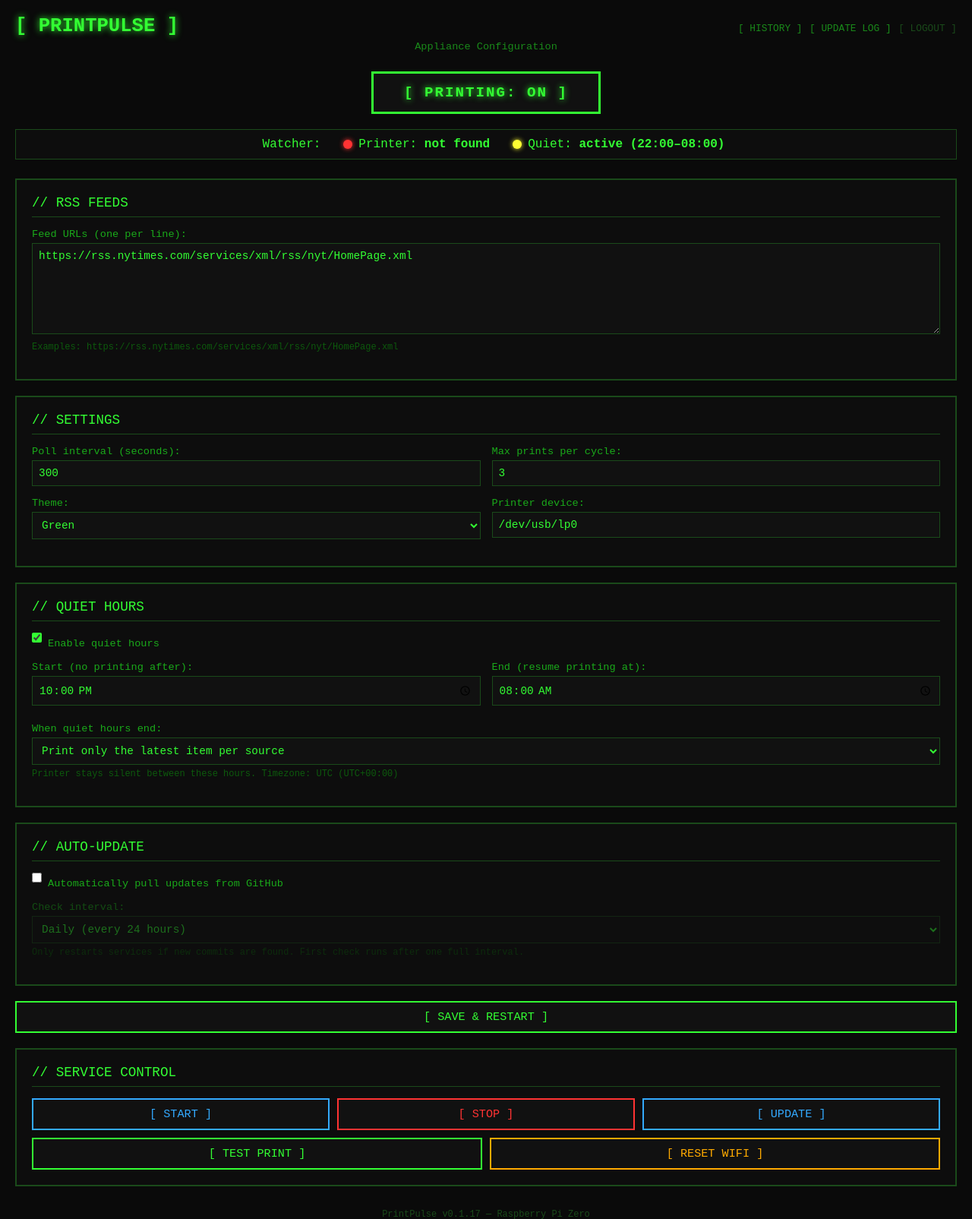
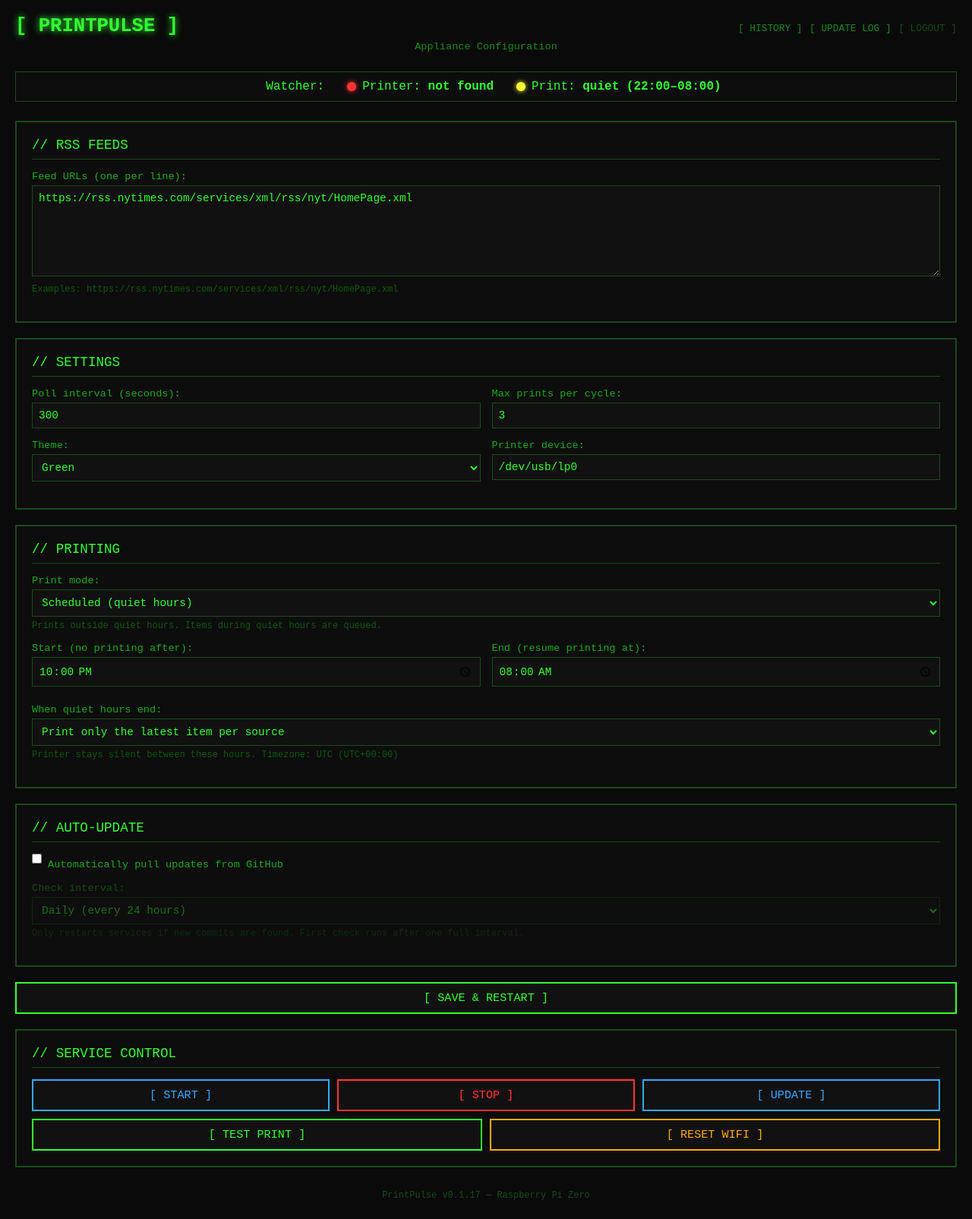
Before and after one commit to jampick/PrintPulse, a Flask app: page / in a window 1280 px wide. Shown: the top 1605 px of the page at 76% size. After the commit the page ends 1580 px from the top, so only its background shows below. Run offline with Flask 3, Linux system fonts and the light colour scheme.

Commit message:
feat: unify printing on/off with quiet hours into single print mode
Replace separate "PRINTING: ON/OFF" toggle and "Enable quiet hours"
checkbox with a single 3-state print_mode selector: Always On,
Scheduled (quiet hours), or Off. Quiet hours settings are greyed out
when not in Scheduled mode, simplifying the UI.

Includes backward-compatible migration from legacy enabled/quiet_enabled
config fields to the new print_mode field.

Fixes #70

Co-Authored-By: Claude Opus 4.6 (1M context) <noreply@anthropic.com>

```diff
--- a/pi/appliance.py
+++ b/pi/appliance.py
@@ -27,11 +27,10 @@ def default_config() -> dict:
         "max_prints": 3,
         "theme": "green",
         "printer_device": "/dev/usb/lp0",
-        "quiet_enabled": True,
+        "print_mode": "scheduled",  # "on", "scheduled", or "off"
         "quiet_start": "22:00",
         "quiet_end": "08:00",
         "quiet_wake_mode": "latest",
-        "enabled": True,
         "auth_user": "",
         "auth_hash": "",
         "secret_key": "",
@@ -50,6 +49,17 @@ def load_config() -> dict:
             saved = json.load(f)
         # Merge saved values over defaults so new keys get defaults
         merged = {**defaults, **saved}
+        # Migrate legacy enabled/quiet_enabled to print_mode
+        if "print_mode" not in saved:
+            if not saved.get("enabled", True):
+                merged["print_mode"] = "off"
+            elif saved.get("quiet_enabled", True):
+                merged["print_mode"] = "scheduled"
+            else:
+                merged["print_mode"] = "on"
+        # Clean up legacy keys
+        merged.pop("enabled", None)
+        merged.pop("quiet_enabled", None)
         return merged
     except Exception:
         return defaults
--- a/pi/webapp/server.py
+++ b/pi/webapp/server.py
@@ -534,8 +534,11 @@ def validate_save_input(form) -> tuple[dict | None, list[str]]:
         errors.append(f"Invalid theme. Must be one of: {', '.join(sorted(_VALID_THEMES))}.")
         theme = "green"
 
-    # --- Quiet hours ---
-    quiet_enabled = form.get("quiet_enabled") == "1"
+    # --- Print mode (unified on/scheduled/off) ---
+    print_mode = form.get("print_mode", "scheduled")
+    if print_mode not in ("on", "scheduled", "off"):
+        errors.append("Print mode must be 'on', 'scheduled', or 'off'.")
+        print_mode = "scheduled"
 
     quiet_start = form.get("quiet_start", "22:00").strip()
     quiet_end = form.get("quiet_end", "08:00").strip()
@@ -588,7 +591,7 @@ def validate_save_input(form) -> tuple[dict | None, list[str]]:
         "max_prints": max_prints,
         "theme": theme,
         "printer_device": printer_device,
-        "quiet_enabled": quiet_enabled,
+        "print_mode": print_mode,
         "quiet_start": quiet_start,
         "quiet_end": quiet_end,
         "quiet_wake_mode": quiet_wake_mode,
@@ -627,11 +630,11 @@ def _quiet_hours_active() -> dict:
     from datetime import datetime, time as dtime
 
     config = load_config()
-    enabled = config.get("quiet_enabled", False)
+    print_mode = config.get("print_mode", "scheduled")
     start_str = config.get("quiet_start", "22:00")
     end_str = config.get("quiet_end", "08:00")
 
-    if not enabled:
+    if print_mode != "scheduled":
         return {"enabled": False, "active": False, "start": start_str, "end": end_str}
 
     now = datetime.now().time()
@@ -701,7 +704,7 @@ def save():
     config["max_prints"] = validated["max_prints"]
     config["theme"] = validated["theme"]
     config["printer_device"] = validated["printer_device"]
-    config["quiet_enabled"] = validated["quiet_enabled"]
+    config["print_mode"] = validated["print_mode"]
     config["quiet_start"] = validated["quiet_start"]
     config["quiet_end"] = validated["quiet_end"]
     config["quiet_wake_mode"] = validated["quiet_wake_mode"]
@@ -876,22 +879,24 @@ def status_api():
         "printer": _printer_detected(),
         "auto_update": _auto_update_state.copy(),
         "quiet_hours": _quiet_hours_active(),
-        "enabled": cfg.get("enabled", True),
+        "print_mode": cfg.get("print_mode", "scheduled"),
     })
 
 
 @app.route("/toggle_enabled", methods=["POST"])
 @require_auth
 def toggle_enabled():
-    """Toggle the print enabled/disabled state."""
+    """Cycle print mode: on -> scheduled -> off -> on."""
     client_ip = request.remote_addr or "unknown"
     if _check_rate_limit(f"toggle:{client_ip}"):
         abort(429)
 
     config = load_config()
-    config["enabled"] = not config.get("enabled", True)
+    cycle = {"on": "scheduled", "scheduled": "off", "off": "on"}
+    current = config.get("print_mode", "scheduled")
+    config["print_mode"] = cycle.get(current, "on")
     save_config(config)
-    logger.info("Printing %s via toggle button.", "enabled" if config["enabled"] else "disabled")
+    logger.info("Print mode changed to '%s' via toggle.", config["print_mode"])
     return redirect(url_for("index"))
 
 
--- a/pi/webapp/templates/index.html
+++ b/pi/webapp/templates/index.html
@@ -50,43 +50,6 @@
             color: var(--mid);
             margin-bottom: 25px;
             font-size: 0.85em;
-        }
-
-        .print-toggle {
-            display: flex;
-            justify-content: center;
-            margin-bottom: 20px;
-        }
-
-        .print-toggle button {
-            font-size: 1.2em;
-            padding: 14px 40px;
-            letter-spacing: 2px;
-            font-weight: bold;
-            border-width: 3px;
-            transition: all 0.15s ease;
-        }
-
-        .print-toggle .toggle-on {
-            border-color: #33ff33;
-            color: #33ff33;
-            text-shadow: 0 0 8px #33ff33;
-        }
-        .print-toggle .toggle-on:hover {
-            background: #33ff33;
-            color: #0a0a0a;
-            text-shadow: none;
-        }
-
-        .print-toggle .toggle-off {
-            border-color: #ff3333;
-            color: #ff3333;
-            text-shadow: 0 0 8px #ff3333;
-        }
-        .print-toggle .toggle-off:hover {
-            background: #ff3333;
-            color: #0a0a0a;
-            text-shadow: none;
         }
 
         .status-bar {
@@ -247,18 +210,6 @@
     </div>
     <div class="subtitle">Appliance Configuration</div>
 
-    <!-- Print On/Off Toggle -->
-    <div class="print-toggle">
-        <form action="/toggle_enabled" method="post">
-            <input type="hidden" name="csrf_token" value="{{ csrf_token() }}">
-            {% if config.enabled %}
-            <button type="submit" class="toggle-on" id="print-toggle-btn">[ PRINTING: ON ]</button>
-            {% else %}
-            <button type="submit" class="toggle-off" id="print-toggle-btn">[ PRINTING: OFF ]</button>
-            {% endif %}
-        </form>
-    </div>
-
     <!-- Status Bar -->
     <div class="status-bar">
         <div class="status-item">
@@ -273,10 +224,10 @@
                   id="prt-dot"></span>
             <span>Printer: <strong id="prt-text">{% if printer_ok %}connected{% else %}not found{% endif %}</strong></span>
         </div>
-        <div class="status-item" id="quiet-status" style="{% if not quiet_hours.enabled %}display:none;{% endif %}">
-            <span class="dot {% if quiet_hours.active %}dot-yellow{% else %}dot-green{% endif %}"
-                  id="quiet-dot"></span>
-            <span>Quiet: <strong id="quiet-text">{% if quiet_hours.active %}active ({{ quiet_hours.start }}&ndash;{{ quiet_hours.end }}){% else %}off{% endif %}</strong></span>
+        <div class="status-item" id="print-mode-status">
+            <span class="dot {% if config.print_mode == 'off' %}dot-red{% elif config.print_mode == 'scheduled' and quiet_hours.active %}dot-yellow{% else %}dot-green{% endif %}"
+                  id="mode-dot"></span>
+            <span>Print: <strong id="mode-text">{% if config.print_mode == 'off' %}off{% elif config.print_mode == 'on' %}on{% elif quiet_hours.active %}quiet ({{ quiet_hours.start }}&ndash;{{ quiet_hours.end }}){% else %}scheduled{% endif %}</strong></span>
         </div>
     </div>
 
@@ -331,14 +282,19 @@
         </div>
 
         <div class="panel">
-            <div class="panel-title">// QUIET HOURS</div>
-            <div class="checkbox-row">
-                <input type="checkbox" name="quiet_enabled" id="quiet_enabled"
-                       value="1" {% if config.quiet_enabled %}checked{% endif %}
-                       onchange="document.getElementById('quiet-times').style.opacity = this.checked ? '1' : '0.4'">
-                <label for="quiet_enabled">Enable quiet hours</label>
+            <div class="panel-title">// PRINTING</div>
+            <label for="print_mode">Print mode:</label>
+            <select name="print_mode" id="print_mode" onchange="updatePrintMode()">
+                <option value="on" {% if config.print_mode == 'on' %}selected{% endif %}>Always on</option>
+                <option value="scheduled" {% if config.print_mode == 'scheduled' %}selected{% endif %}>Scheduled (quiet hours)</option>
+                <option value="off" {% if config.print_mode == 'off' %}selected{% endif %}>Off</option>
+            </select>
+            <div class="help" id="print-mode-help" style="margin-top:-10px;">
+                {% if config.print_mode == 'on' %}Prints whenever new items arrive.
+                {% elif config.print_mode == 'off' %}Printing is paused. Items are still tracked.
+                {% else %}Prints outside quiet hours. Items during quiet hours are queued.{% endif %}
             </div>
-            <div id="quiet-times" style="opacity: {% if config.quiet_enabled %}1{% else %}0.4{% endif %}">
+            <div id="quiet-times" style="{% if config.print_mode != 'scheduled' %}opacity:0.4; pointer-events:none;{% endif %}">
                 <div class="row">
                     <div>
                         <label for="quiet_start">Start (no printing after):</label>
@@ -423,6 +379,25 @@
 
     <!-- Live status polling -->
     <script>
+        function updatePrintMode() {
+            var mode = document.getElementById('print_mode').value;
+            var qt = document.getElementById('quiet-times');
+            var help = document.getElementById('print-mode-help');
+            if (mode === 'scheduled') {
+                qt.style.opacity = '1';
+                qt.style.pointerEvents = '';
+                help.textContent = 'Prints outside quiet hours. Items during quiet hours are queued.';
+            } else {
+                qt.style.opacity = '0.4';
+                qt.style.pointerEvents = 'none';
+                if (mode === 'on') {
+                    help.textContent = 'Prints whenever new items arrive.';
+                } else {
+                    help.textContent = 'Printing is paused. Items are still tracked.';
+                }
+            }
+        }
+
         function doTestPrint() {
             var btn = document.getElementById('test-print-btn');
             var result = document.getElementById('test-print-result');
@@ -510,31 +485,26 @@
                         }
                     }
 
-                    // Print enabled/disabled toggle
-                    var toggleBtn = document.getElementById('print-toggle-btn');
-                    if (toggleBtn && data.enabled !== undefined) {
-                        if (data.enabled) {
-                            toggleBtn.textContent = '[ PRINTING: ON ]';
-                            toggleBtn.className = 'toggle-on';
+                    // Print mode + quiet hours status
+                    var modeDot = document.getElementById('mode-dot');
+                    var modeText = document.getElementById('mode-text');
+                    if (modeDot && modeText && data.print_mode) {
+                        var pm = data.print_mode;
+                        var qh = data.quiet_hours || {};
+                        if (pm === 'off') {
+                            modeDot.className = 'dot dot-red';
+                            modeText.textContent = 'off';
+                        } else if (pm === 'on') {
+                            modeDot.className = 'dot dot-green';
+                            modeText.textContent = 'on';
                         } else {
-                            toggleBtn.textContent = '[ PRINTING: OFF ]';
-                            toggleBtn.className = 'toggle-off';
-                        }
-                    }
-
-                    // Quiet hours status
-                    if (data.quiet_hours) {
-                        var qh = data.quiet_hours;
-                        var qStatus = document.getElementById('quiet-status');
-                        var qDot = document.getElementById('quiet-dot');
-                        var qText = document.getElementById('quiet-text');
-                        if (qStatus) {
-                            qStatus.style.display = qh.enabled ? '' : 'none';
-                            if (qh.enabled) {
-                                qDot.className = 'dot ' + (qh.active ? 'dot-yellow' : 'dot-green');
-                                qText.textContent = qh.active
-                                    ? 'active (' + qh.start + '\u2013' + qh.end + ')'
-                                    : 'off';
+                            // scheduled
+                            if (qh.active) {
+                                modeDot.className = 'dot dot-yellow';
+                                modeText.textContent = 'quiet (' + qh.start + '\u2013' + qh.end + ')';
+                            } else {
+                                modeDot.className = 'dot dot-green';
+                                modeText.textContent = 'scheduled';
                             }
                         }
                     }
```
Also changed, not shown: printpulse/pi_launcher.py (+5 -4 lines), tests/test_appliance.py (+47 -1 lines), tests/test_server.py (+1 -1 lines).
